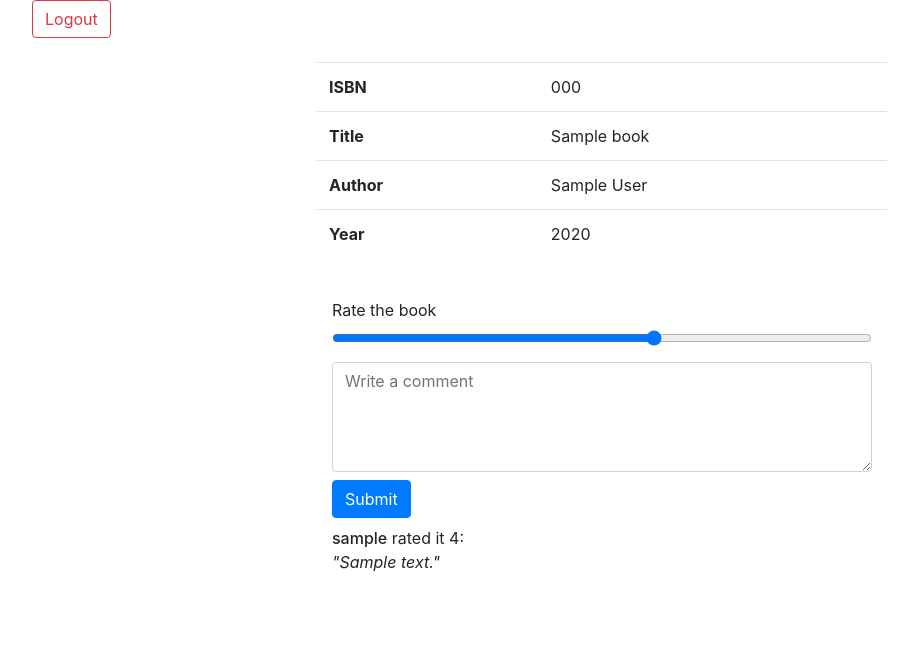
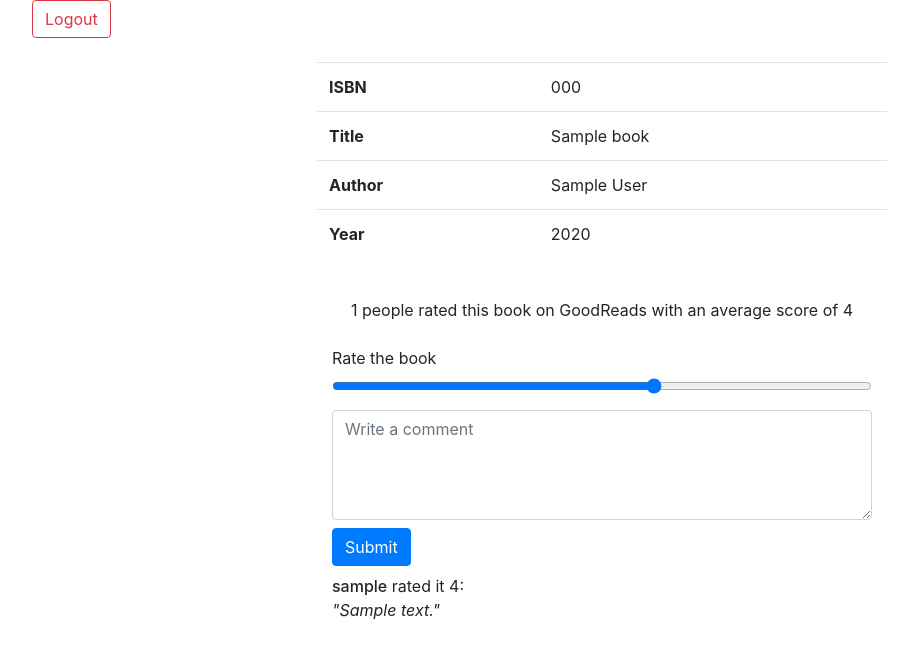
Before and after one commit to glauvus/BookReviewApp, a Flask app: a page that uses templates/book.html in a window 1280 px wide. Shown: the top 659 px of the page, without its empty margins (38-956 px from the left). Run offline with Flask 2, Linux system fonts and the light colour scheme; tables that the repository leaves empty hold one stand-in row (values such as "Sample post"); a database or web service that is not in the repository returns one stand-in record (values such as "Sample title"); data that the repository does not hold is empty; some libraries are stand-ins or nearby versions.

Commit message:
added average book rating from goodreads.com api

```diff
--- a/application.py
+++ b/application.py
@@ -1,4 +1,4 @@
-import os, hashlib, binascii, json
+import os, hashlib, binascii, json, requests
 
 from flask import Flask, render_template, redirect, url_for, request, session
 from flask_session import Session
@@ -93,7 +93,10 @@ def bookInfo(isbn):
     session['book'] = isbn
     book = Book.query.filter_by(isbn=isbn).first()
     reviews = db.session.query(Review, User).join(User).filter(Review.r_isbn==isbn).all()
-    return render_template("book.html", book=book, reviews=reviews)
+    res = (requests.get("https://www.goodreads.com/book/review_counts.json", params={"key": "SH8qrv34ElgwVGpd4DvXg", "isbns": isbn})).json()
+    ratingCount = res['books'][0]['work_ratings_count']
+    avgRating = res['books'][0]['average_rating']
+    return render_template("book.html", book=book, reviews=reviews, ratingCount=ratingCount, avgRating=avgRating)
 
 """
 Inserts a new record to the db with book's isbn, user's username, review rating and comment.
--- a/templates/book.html
+++ b/templates/book.html
@@ -11,6 +11,9 @@
         <tr><th scope="row">Author</th><td>{{ book.author }}</td></tr>
         <tr><th scope="row">Year</th><td>{{ book.year }}</td></tr>
     </table>
+</div>
+<div class="row justify-content-center align-items-center">
+    <div class="pb-4">{{ratingCount}} people rated this book on GoodReads with an average score of {{avgRating}}</div>
 </div>
 <div class="row justify-content-center align-items-center">
     <form class="col-6" action="{{ url_for('review') }}" method="post">
```
